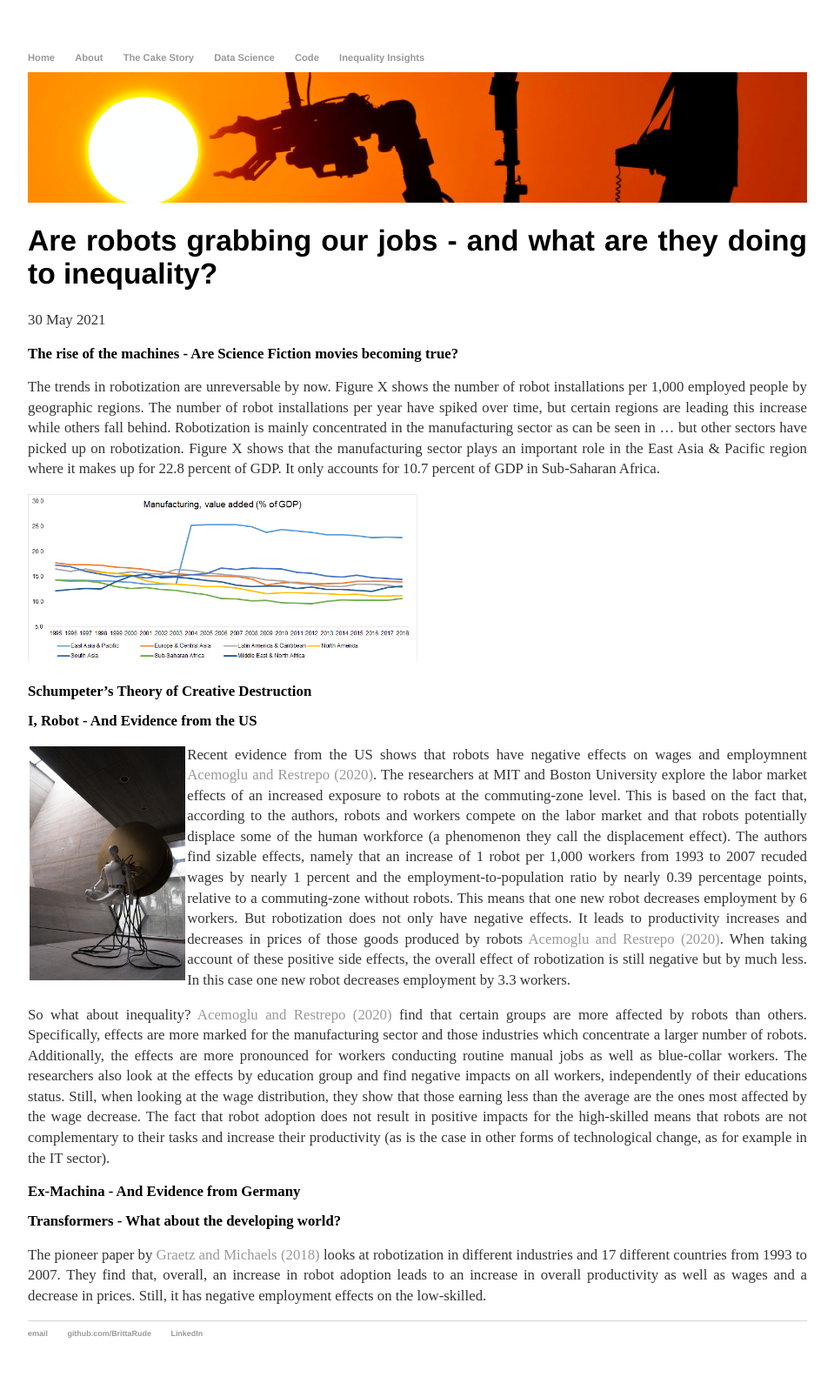
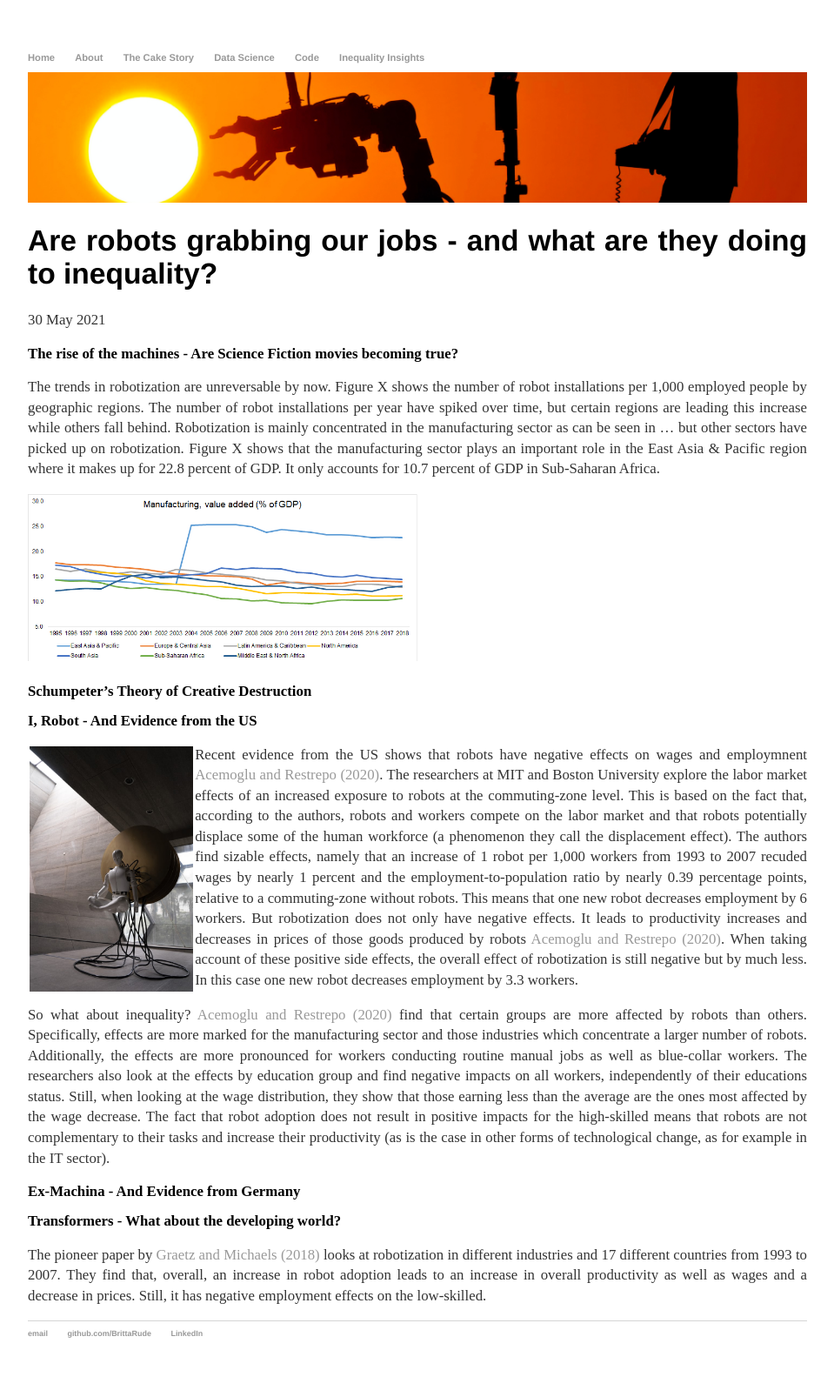
Before and after one commit to BrittaRude/BrittaRude.github.io, a Jekyll site: the page built from inputs_cakestory/_posts/2021-05-30-britta-rude-are-robots-grabbing-our-jobs.md, in a window 1280 px wide. Shown: the whole page at 87% size, without its empty margins (160-1119 px from the left). Built offline with Jekyll 4.4.1, drawn with Linux system fonts in a browser that asks for light colours.

Commit message:
Update 2021-05-30-britta-rude-are-robots-grabbing-our-jobs.md

```diff
--- a/inputs_cakestory/_posts/2021-05-30-britta-rude-are-robots-grabbing-our-jobs.md
+++ b/inputs_cakestory/_posts/2021-05-30-britta-rude-are-robots-grabbing-our-jobs.md
@@ -16,7 +16,7 @@
 
 ## I, Robot - And Evidence from the US
 
-<img src="/images/robots_us.jpg" alt="robots_us" style="float:left;margin: 2px 2px 2px 2px;max-width:20%;"/>
+<img src="/images/robots_us.jpg" alt="robots_us" style="float:left;margin: 2px 2px 2px 2px;max-width:21%;"/>
 
 Recent evidence from the US shows that robots have negative effects on wages and employmnent [Acemoglu and Restrepo (2020)](https://economics.mit.edu/files/19696). The researchers at MIT and Boston University explore the labor market effects of an increased exposure to robots at the commuting-zone level. This is based on the fact that, according to the authors, robots and workers compete on the labor market and that robots potentially displace some of the human workforce (a phenomenon they call the displacement effect). The authors find sizable effects, namely that an increase of 1 robot per 1,000 workers from 1993 to 2007 recuded wages by nearly 1 percent and the employment-to-population ratio by nearly 0.39 percentage points, relative to a commuting-zone without robots. This means that one new robot decreases employment by 6 workers.
 But robotization does not only have negative effects. It leads to productivity increases and decreases in prices of those goods produced by robots [Acemoglu and Restrepo (2020)](https://economics.mit.edu/files/19696). When taking account of these positive side effects, the overall effect of robotization is still negative but by much less. In this case one new robot decreases employment by 3.3 workers.
```
